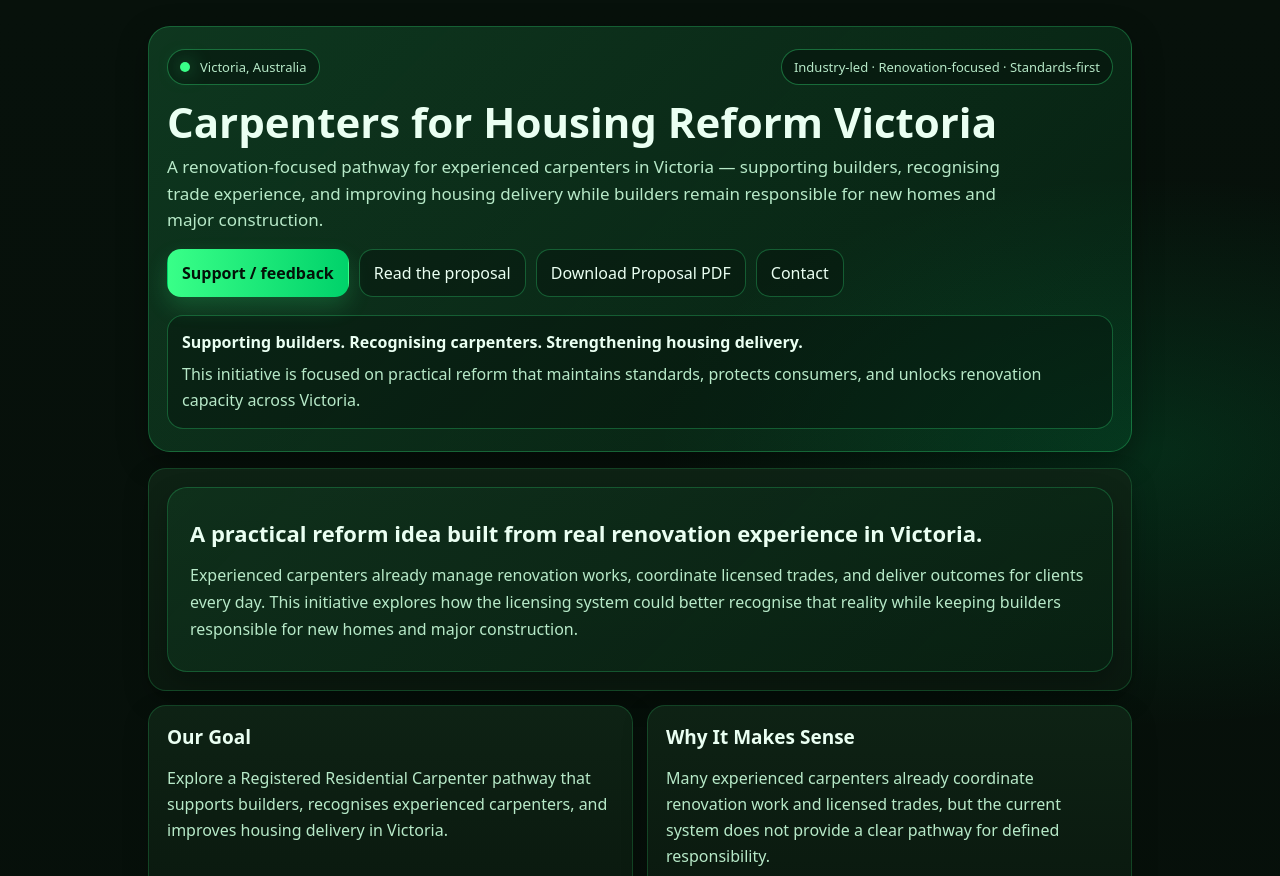
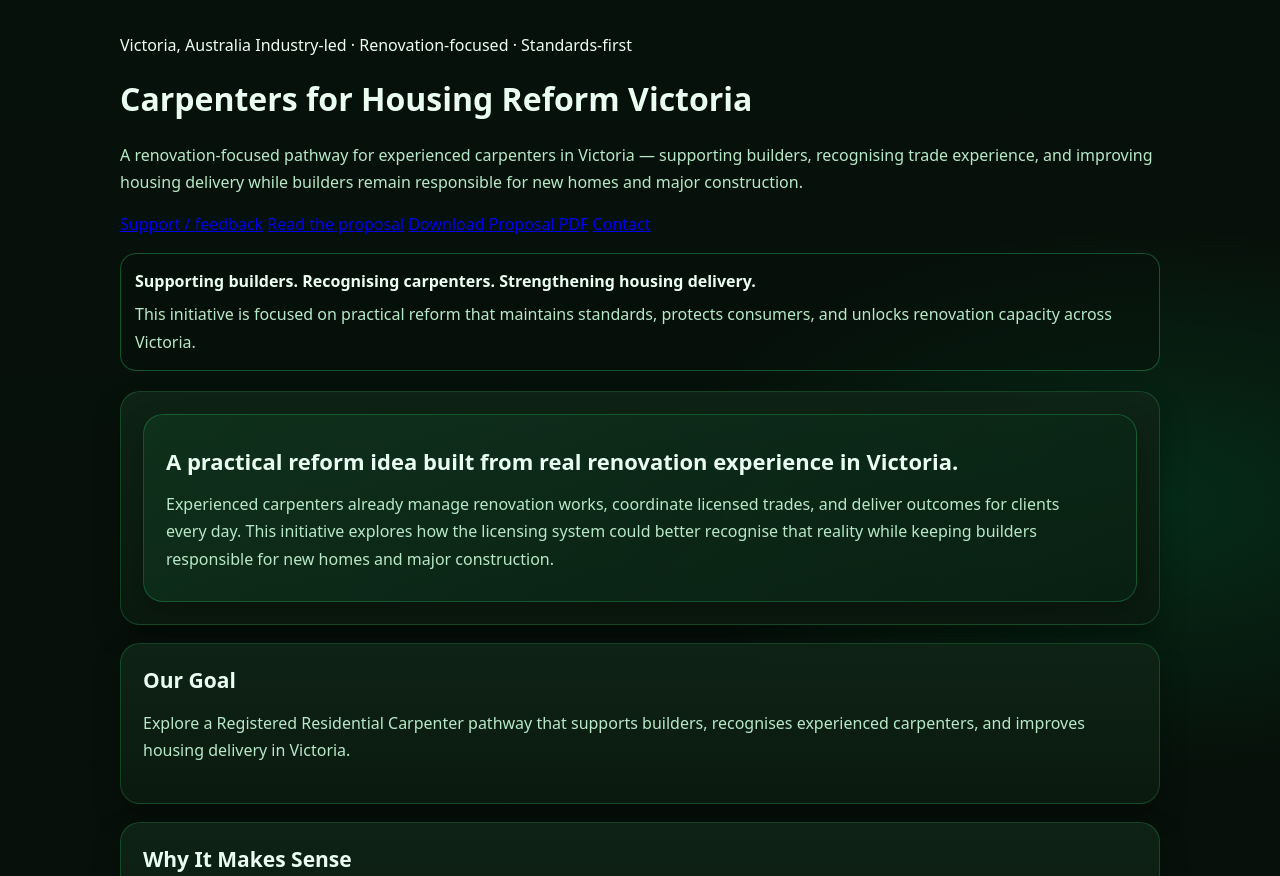
Before and after one commit to dantuffy3-cmyk/carpenters-for-housing-reform, a plain HTML site: page index.html in a window 1280 px wide. Shown: the top 876 px of the page. Drawn offline with Linux system fonts and the light colour scheme.

Commit message:
Update index.html

```diff
--- a/index.html
+++ b/index.html
@@ -27,51 +27,17 @@
         linear-gradient(180deg, var(--bg), #050b07);
       color:var(--text);
     }
-    .wrap{max-width:1020px;margin:0 auto;padding:26px 18px 70px;}
-    header{
-      border:1px solid rgba(57,255,136,.25);
-      background: linear-gradient(135deg, rgba(57,255,136,.16), rgba(0,210,106,.08));
-      border-radius:22px;
-      padding:22px 18px;
-      box-shadow:var(--shadow);
-    }
-    .toprow{display:flex;gap:12px;flex-wrap:wrap;align-items:center;justify-content:space-between;}
-    .tag{
-      display:inline-flex;align-items:center;gap:10px;
-      border:1px solid rgba(57,255,136,.35);
-      padding:8px 12px;border-radius:999px;
-      color:var(--muted);font-size:13px;
-      background: rgba(7,17,11,.55);
-    }
-    .dot{width:10px;height:10px;border-radius:999px;background:var(--green);box-shadow:0 0 20px rgba(57,255,136,.6);}
-    h1{font-size:42px;line-height:1.08;margin:14px 0 10px;}
-    .lead{font-size:17px;color:var(--muted);max-width:860px;line-height:1.55;margin:0;}
-    .btns{display:flex;gap:10px;flex-wrap:wrap;margin-top:16px;}
-    a.btn{
-      display:inline-flex;align-items:center;gap:10px;
-      text-decoration:none;border-radius:14px;
-      padding:12px 14px;border:1px solid rgba(57,255,136,.28);
-      color:var(--text);background: rgba(7,17,11,.40);
-    }
-    a.btn.primary{
-      border-color:transparent;
-      background:linear-gradient(90deg,var(--green),var(--green2));
-      color:#031108;font-weight:800;
-      box-shadow:0 10px 22px rgba(57,255,136,.18);
-    }
-    a.btn:hover{transform:translateY(-1px);}
-    .grid{display:grid;grid-template-columns:1fr;gap:14px;margin-top:16px;}
-    @media(min-width:880px){.grid{grid-template-columns:1fr 1fr;}}
-    section{
-      background: linear-gradient(180deg, rgba(15,36,22,.92), rgba(11,26,16,.92));
-      border:1px solid rgba(57,255,136,.18);
-      border-radius:18px;
-      padding:18px;
-      box-shadow:0 10px 24px rgba(0,0,0,.25);
-    }
-    .full{grid-column:1/-1;}
-    h2{margin:0 0 10px;font-size:19px;}
-    p,li{color:var(--muted);line-height:1.62;}
+   .wrap{max-width:1080px;margin:0 auto;padding:34px 20px 90px;}
+.grid{display:grid;grid-template-columns:1fr;gap:18px;margin-top:20px;}
+section{
+  background: linear-gradient(180deg, rgba(15,36,22,.94), rgba(11,26,16,.94));
+  border:1px solid rgba(57,255,136,.18);
+  border-radius:20px;
+  padding:22px;
+  box-shadow:0 12px 28px rgba(0,0,0,.28);
+}
+h2{margin:0 0 12px;font-size:21px;}
+p,li{color:var(--muted);line-height:1.72;}
     ul{margin:10px 0 0 18px;}
     .divider{height:1px;background:rgba(57,255,136,.18);margin:12px 0;}
     .callout{
```
